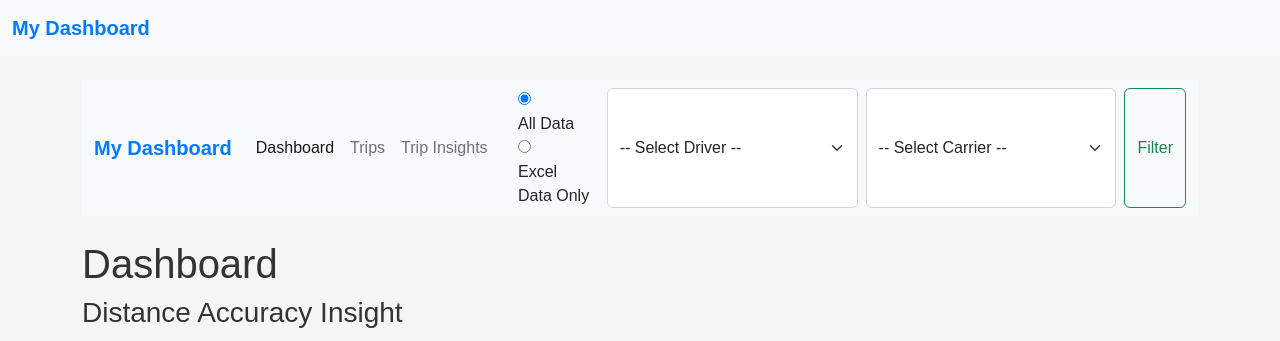
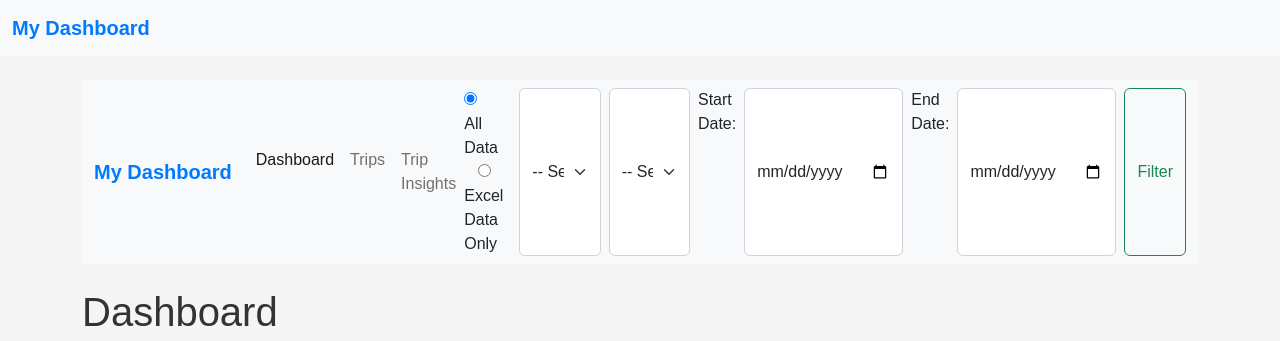
Before and after one commit to go-illa/exportmixpanel, a Flask app: template templates/analytics.html in a window 1280 px wide. Shown: the top 341 px of the page. Run offline with Flask 2, Linux system fonts and the light colour scheme; the template is opened without the code that fills it, so the values that code supplies are empty.

Commit message:
Add date range filter feature in analytics page, persist user choice via session and tests

```diff
--- a/app.py
+++ b/app.py
@@ -502,6 +502,23 @@ def analytics():
 
     session_local.close()
 
+    # Process date range filter
+    start_date = request.args.get("start_date")
+    end_date = request.args.get("end_date")
+    if start_date and end_date:
+        save_filter_to_session("date_range", {"start_date": start_date, "end_date": end_date})
+    else:
+        saved_date = get_saved_filters().get("date_range")
+        if saved_date:
+            start_date = saved_date.get("start_date")
+            end_date = saved_date.get("end_date")
+        else:
+            import datetime
+            today = datetime.date.today()
+            ten_days_ago = today - datetime.timedelta(days=10)
+            start_date = ten_days_ago.strftime('%Y-%m-%d')
+            end_date = today.strftime('%Y-%m-%d')
+
     # Build driver list for the dropdown
     all_drivers = sorted({str(r.get("UserName","")).strip() for r in excel_data if r.get("UserName")})
     carriers_for_dropdown = ["Vodafone","Orange","Etisalat","We"]
@@ -528,7 +545,9 @@ def analytics():
         high_quality_ram=high_quality_ram,
         low_quality_ram=low_quality_ram,
         high_quality_sensors=high_quality_sensors,
-        total_high_quality=total_high_quality
+        total_high_quality=total_high_quality,
+        start_date=start_date,
+        end_date=end_date,
     )
 
 
@@ -762,7 +781,7 @@ def update_route_quality():
 def trip_insights():
     """
     Shows route quality counts, distance averages, distance consistency.
-    Respects the data_scope from session so it matches the user’s choice
+    Respects the data_scope from session so it matches the user's choice
     (all data or excel-only).
     """
     session_local = Session()
--- a/templates/analytics.html
+++ b/templates/analytics.html
@@ -43,6 +43,11 @@
           {% endfor %}
         </select>
 
+        <!-- Date Range Filter -->
+        <label for="start_date" class="me-2">Start Date:</label>
+        <input type="date" id="start_date" name="start_date" class="form-control me-2" value="{{ start_date }}">
+        <label for="end_date" class="me-2">End Date:</label>
+        <input type="date" id="end_date" name="end_date" class="form-control me-2" value="{{ end_date }}">
         <button class="btn btn-outline-success" type="submit">Filter</button>
       </form>
     </div>
```
Also changed, not shown: tests/test_date_range.py (added, +35 -0 lines).
